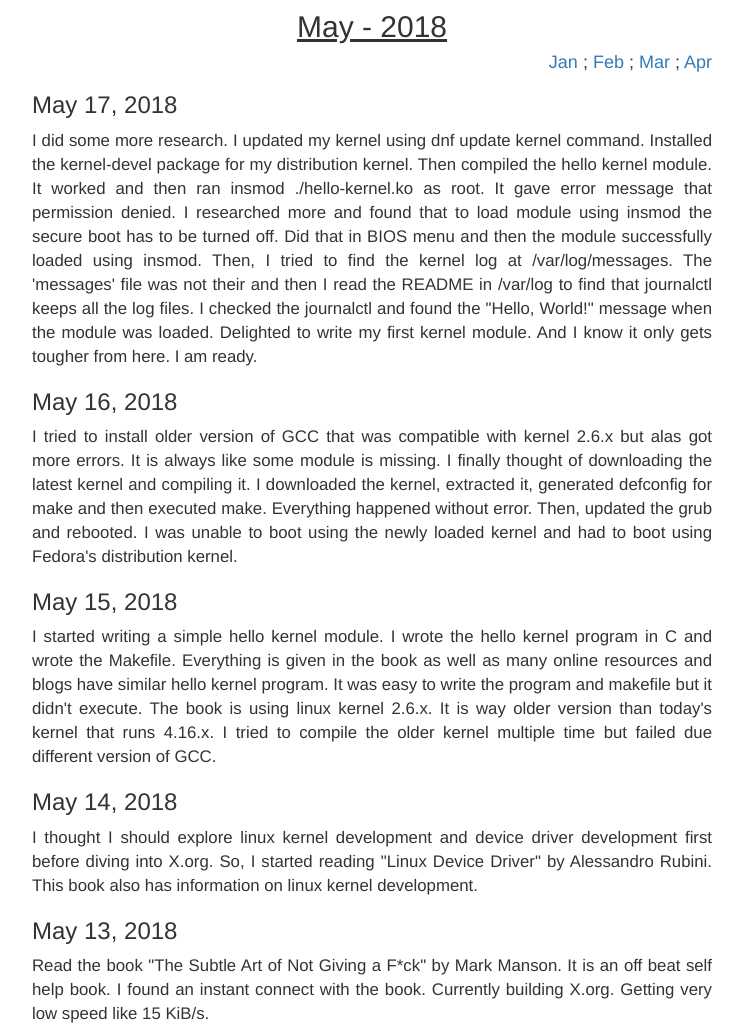
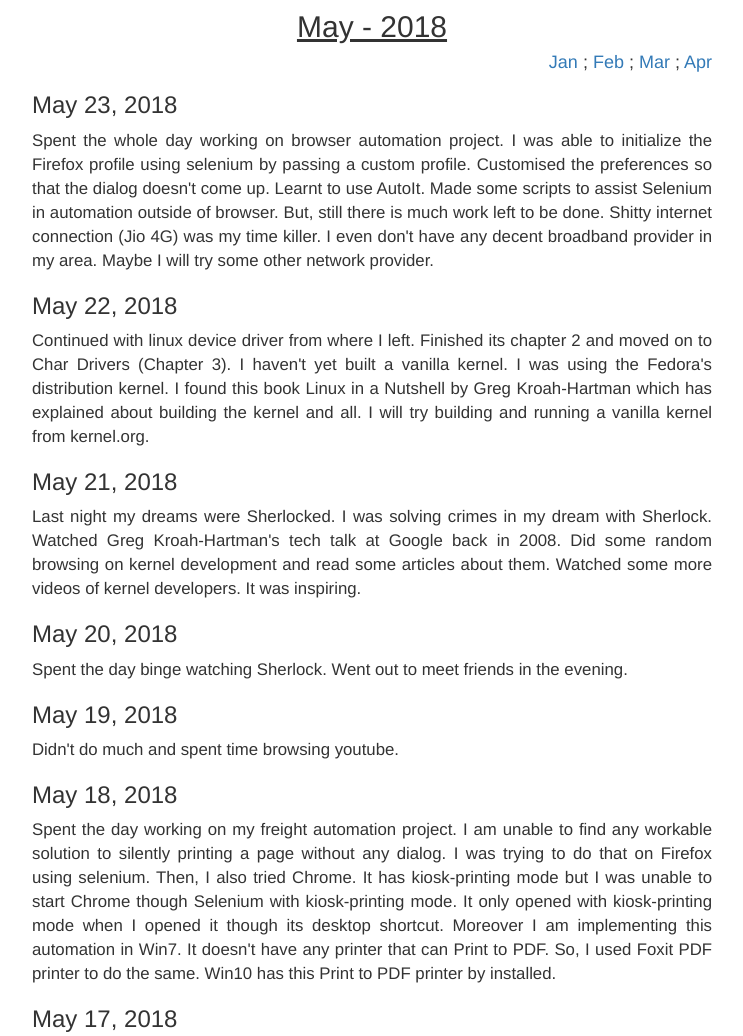
Before and after one commit to mahantyr/nawedx.github.io, a plain HTML site: page diary-may.html in a window 1280 px wide. Shown: the part 120-1156 px from the top of the page, without its empty margins (268-1011 px from the left). Drawn offline with nearby package versions, Linux system fonts and the light colour scheme.

Commit message:
May 18 to 23, 2018 Update

```diff
--- a/diary-may.html
+++ b/diary-may.html
@@ -43,6 +43,38 @@
 		<a href="diary-apr.html"> Apr </a>
 	</h4>
 	<div id="content" style="text-align:justify">
+		<h3>May 23, 2018</h3>
+		<p>
+			Spent the whole day working on browser automation project. I was able to initialize the Firefox profile using selenium by passing a custom profile. Customised the
+			preferences so that the dialog doesn't come up. Learnt to use AutoIt. Made some scripts to assist Selenium in automation outside of browser. But, still there is much work
+			left to be done. Shitty internet connection (Jio 4G) was my time killer. I even don't have any decent broadband provider in my area. Maybe I will try some other network provider.
+		</p>
+		<h3>May 22, 2018</h3>
+		<p>
+			Continued with linux device driver from where I left. Finished its chapter 2 and moved on to Char Drivers (Chapter 3). I haven't yet built a vanilla kernel.
+			I was using the Fedora's distribution kernel. I found this book Linux in a Nutshell by Greg Kroah-Hartman which has explained about building the kernel and all. I will try building and
+			running a vanilla kernel from kernel.org.
+		</p>
+		<h3>May 21, 2018</h3>
+		<p>
+			Last night my dreams were Sherlocked. I was solving crimes in my dream with Sherlock. Watched Greg Kroah-Hartman's tech talk at Google back in 2008.
+			Did some random browsing on kernel development and read some articles about them. Watched some more videos of kernel developers. It was inspiring.
+		</p>
+		<h3>May 20, 2018</h3>
+		<p>
+			Spent the day binge watching Sherlock. Went out to meet friends in the evening.
+		</p>
+		<h3>May 19, 2018</h3>
+		<p>
+			Didn't do much and spent time browsing youtube.
+		</p>
+		<h3>May 18, 2018</h3>
+		<p>
+			Spent the day working on my freight automation project. I am unable to find any workable solution to silently printing a page without any dialog.
+			I was trying to do that on Firefox using selenium. Then, I also tried Chrome. It has kiosk-printing mode but I was unable to start Chrome though Selenium with kiosk-printing mode.
+			It only opened with kiosk-printing mode when I opened it though its desktop shortcut. Moreover I am implementing this automation in Win7. It doesn't have any printer that can Print to PDF.
+			So, I used Foxit PDF printer to do the same. Win10 has this Print to PDF printer by installed.
+		</p>
 		<h3>May 17, 2018</h3>
 		<p>
 			I did some more research. I updated my kernel using dnf update kernel command. Installed the kernel-devel package
```
